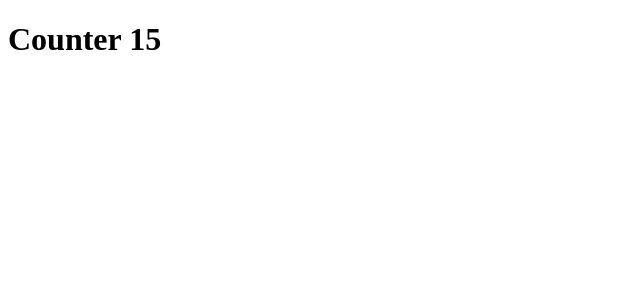
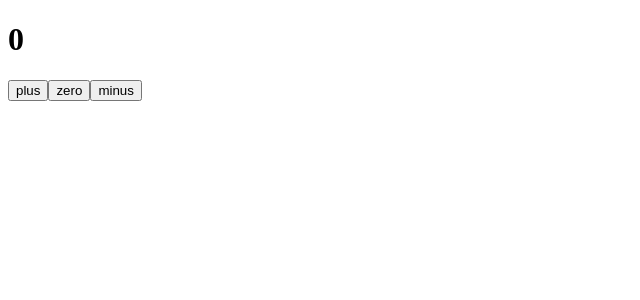
Before and after one commit to crlsrgz/fso, a React (Vite) app in the folder part1/courseinfo/: page / in a window 1280 px wide. Shown: the top 300 px of the page, without its empty margins (0-640 px from the left). Built offline with nearby package versions, Linux system fonts and the light colour scheme.

Commit message:
part1c - state

```diff
--- a/part1/courseinfo/src/App.jsx
+++ b/part1/courseinfo/src/App.jsx
@@ -1,35 +1,31 @@
 import { useState } from "react";
-import Content from "./components/Content.component";
-import Header from "./components/Header.component";
-import Total from "./components/Total.component";
+import Display from "./components/Display.component";
+import Button  from "./components/Button.component";
 
 function App() {
-  const course = {
-  name: "Half Stack application development",
-  parts:  [
-  {
-    name: 'Fundamentals of React',
-    exercises:  10
-  },
-  {
-    name: 'Using props to pass data',
-    exercises: 7
-  },
-  {
-    name: 'State of a component',
-    exercises: 14
-  }
-]
-}
+//   const course = {
+//   name: "Half Stack application development",
+//   parts:  [
+//   {
+//     name: 'Fundamentals of React',
+//     exercises:  10
+//   },
+//   {
+//     name: 'Using props to pass data',
+//     exercises: 7
+//   },
+//   {
+//     name: 'State of a component',
+//     exercises: 14
+//   }
+// ]
+// }
 
   const [counter, setCounter] = useState(0);
-  const updateCounter = setTimeout(() => {
-    setCounter(counter + 1 )
-  }, 300);
-  console.log("rerendering... ", counter)
-  if (counter === 15) {
-   clearTimeout(updateCounter);
-  }
+  const increaseByOne = () => setCounter(counter + 1);
+  const decreaseByOne = () => setCounter(counter - 1);
+  const setToZero = () => setCounter(0);
+
 
   return (
   // <div>
@@ -37,7 +33,13 @@ function App() {
   //   <Content parts={parts}/>
   //   <Total parts={parts}/>
   // </div>
-  <h1>Counter {counter}</h1>
+    <>
+
+      <Display counter={counter} />
+      <Button onSmash={increaseByOne} text={'plus'}/>
+      <Button onSmash={setToZero} text={'zero'}/>
+      <Button onSmash={decreaseByOne} text={'minus'}/>
+    </>
   )
 }
 
--- /dev/null
+++ b/part1/courseinfo/src/components/Button.component.jsx
@@ -0,0 +1,10 @@
+const Button = ({onSmash, text}) => {
+  return(
+
+      <button onClick={onSmash}>
+        {text}
+      </button>
+  )
+ }
+
+ export default Button
--- /dev/null
+++ b/part1/courseinfo/src/components/Display.component.jsx
@@ -0,0 +1,4 @@
+const Display = ({counter}) => <h1>{counter}</h1>
+
+
+export default Display;
```
